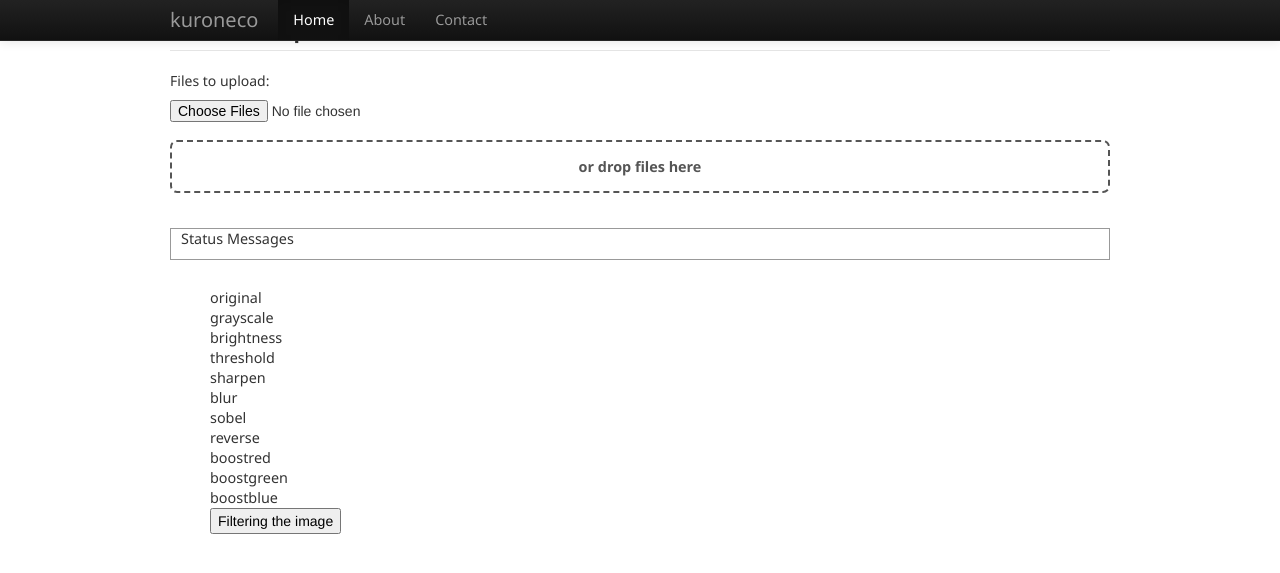
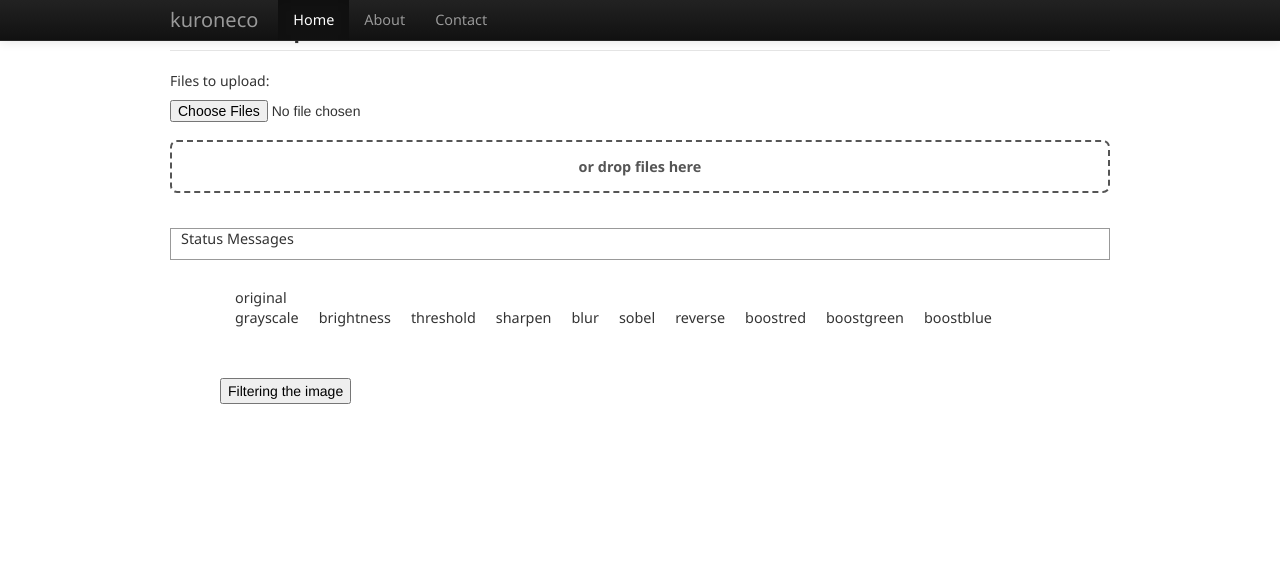
Before and after one commit to croud1234/kuroneco, a PHP site: page / in a window 1280 px wide. Shown: the top 573 px of the page. Run offline with PHP 8.4, Linux system fonts and the light colour scheme; some libraries are stand-ins or nearby versions.

Commit message:
ゆみこふしからのデザインを充てました

```diff
--- a/index.html
+++ b/index.html
@@ -1,6 +1,7 @@
 <html>
 	<head>
 		<meta http-equiv="Content-Type" content="text/html; charset=UTF-8">
+		<script src="http://ajax.googleapis.com/ajax/libs/jquery/1.7.2/jquery.min.js"></script>
 		<link href="css/bootstrap.css" rel="stylesheet">
 		<link rel="stylesheet" type="text/css" media="all" href="styles.css" />
 		<script src="http://code.jquery.com/jquery-1.9.1.js"></script>
@@ -67,33 +68,28 @@
 
 			<div class="row-fluid">
 				<figure>
-                    <div id="info">original</div>
-					<span id="img"></span>
-                    <div id="info">grayscale</div>
-					<canvas id="grayscale" style="display: none; "></canvas>
-                    <div id="info">brightness</div>
-					<canvas id="brightness" style="display: none; "></canvas>
-                    <div id="info">threshold</div>
-					<canvas id="threshold" style="display: none; "></canvas>
-                    <div id="info">sharpen</div>
-					<canvas id="sharpen" style="display: none; "></canvas>
-                    <div id="info">blur</div>
-					<canvas id="blur" style="display: none; "></canvas>
-                    <div id="info">sobel</div>
-					<canvas id="sobel" style="display: none; "></canvas>
-                    <div id="info">reverse</div>
-					<canvas id="reverse" style="display: none; "></canvas>
-                    <div id="info">boostred</div>
-					<canvas id="boostred" style="display: none; "></canvas>
-                    <div id="info">boostgreen</div>
-					<canvas id="boostgreen" style="display: none; "></canvas>
-                    <div id="info">boostblue</div>
-					<canvas id="boostblue" style="display: none; "></canvas>
-
-					<button onclick="execute()">Filtering the image</button>
+                <ul>
+                    <li><div id="info">original</div></li>
+					<li><span id="img"></span></li>
+                    <li class="square"><div id="info">grayscale</div>
+					<canvas id="grayscale" style="display: none; "></canvas></li>
+                    <li class="square"><div id="info">brightness</div>
+					  <canvas id="brightness" style="display: none; "></canvas>
+				  </li>
+                    <li class="square"><div id="info">threshold</div><canvas id="threshold" style="display: none; "></canvas></li>
+                    <li class="square"><div id="info">sharpen</div><canvas id="sharpen" style="display: none; "></canvas></li>
+                    <li class="square"><div id="info">blur</div><canvas id="blur" style="display: none; "></canvas></li>
+                    <li class="square"><div id="info" class="square">sobel</div><canvas id="sobel" style="display: none; "></canvas></li>
+                    <li class="square"><div id="info">reverse</div><canvas id="reverse" style="display: none; "></canvas></li>
+                    <li class="square"><div id="info" class="square">boostred</div><canvas id="boostred" style="display: none; "></canvas></li>
+                    <li class="square"><div id="info">boostgreen</div><canvas id="boostgreen" style="display: none; "></canvas></li>
+                    <li class="square"><div id="info">boostblue</div><canvas id="boostblue" style="display: none; "></canvas></li>
+                </ul>
 
 				</figure>
+
 			</div>
+            <div id="button" class="clear"><button onClick="execute()">Filtering the image</button></div>
 		</div>
 	</div>
 	<script type="text/javascript" src="upload.js"></script>
--- a/styles.css
+++ b/styles.css
@@ -98,9 +98,30 @@ pre
 
 /* cavvasの大きさ */
 canvas{
+    /* max-width : 30%; */
+   	width: 250px;
+    height: 250px;
+	background-size: cover;
+
+}
+
+ul{list-style:none;}
+
+li.square{
+	float:left;
+	display:block;
+	margin-right:20px;
    max-width : 30%;
 }
+
 /* 画像アップ後の大きさ */
 .thumb{
    max-width : 30%;
 }
+
+#button{
+	margin:50px;
+}
+
+.clear { clear:both; }
+.clear hr { display:none; }
```
Also changed, not shown: 1 other file.
